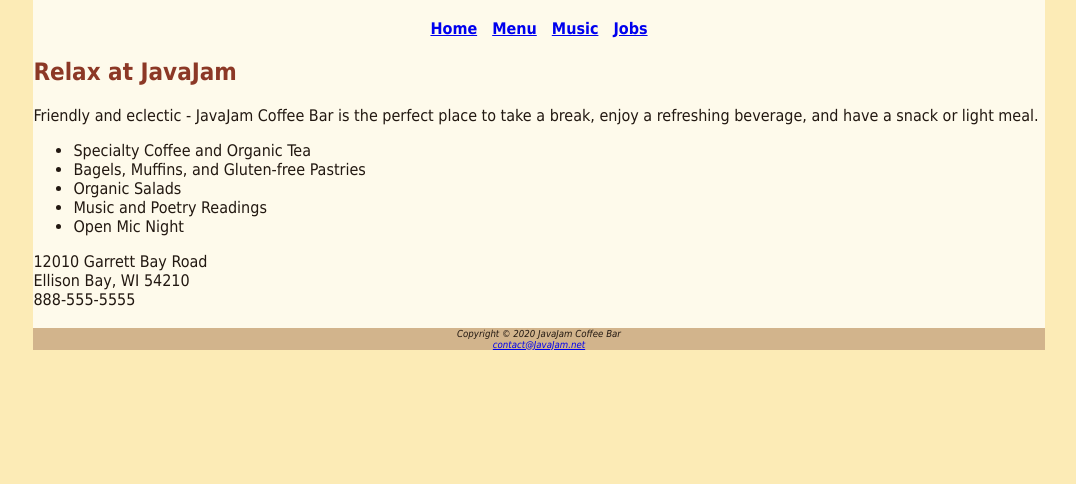
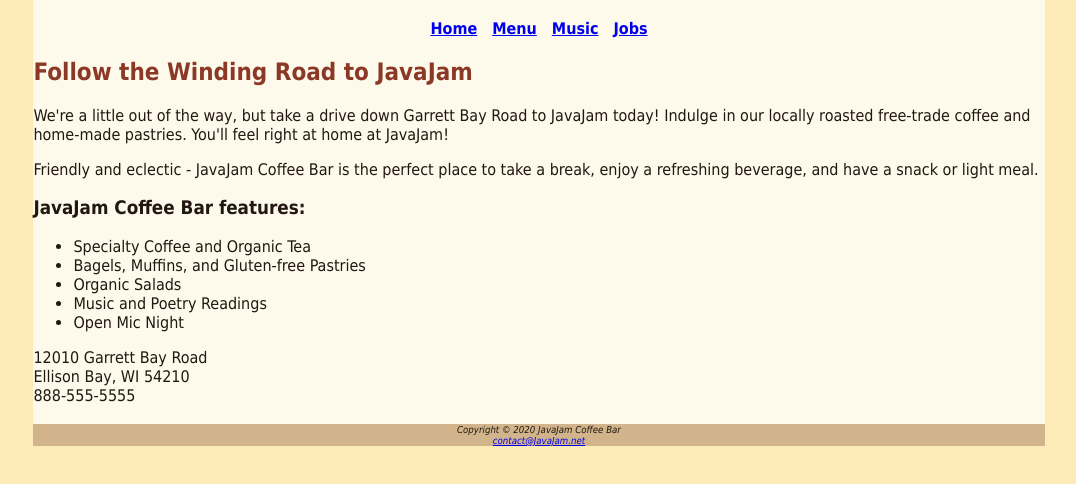
Before and after one commit to jasl0801/JavaJam, a plain HTML site: page index.html in a window 1280 px wide. Shown: the part 88-572 px from the top of the page, without its empty margins (101-1177 px from the left). Drawn offline with Linux system fonts and the light colour scheme.

Commit message:
Update index.html

```diff
--- a/index.html
+++ b/index.html
@@ -16,10 +16,16 @@
 <a href="music.html">Music</a> &nbsp;
 <a href="jobs.html">Jobs</a>
 </nav>
+<div id="homehero">
+</div>
 <main>
-<h2>Relax at JavaJam</h2>
+<h2>Follow the Winding Road to JavaJam</h2>
+<p>We're a little out of the way, but take a drive down Garrett Bay Road to JavaJam
+today! Indulge in our locally roasted free-trade coffee and home-made pastries. You'll
+feel right at home at JavaJam!</p>
 <p>Friendly and eclectic - JavaJam Coffee Bar is the perfect place to take a break,
   enjoy a refreshing beverage, and have a snack or light meal.</p>
+<h3>JavaJam Coffee Bar features:</h3>
 <ul>
   <li>Specialty Coffee and Organic Tea</li>
   <li>Bagels, Muffins, and Gluten-free Pastries</li>
```
